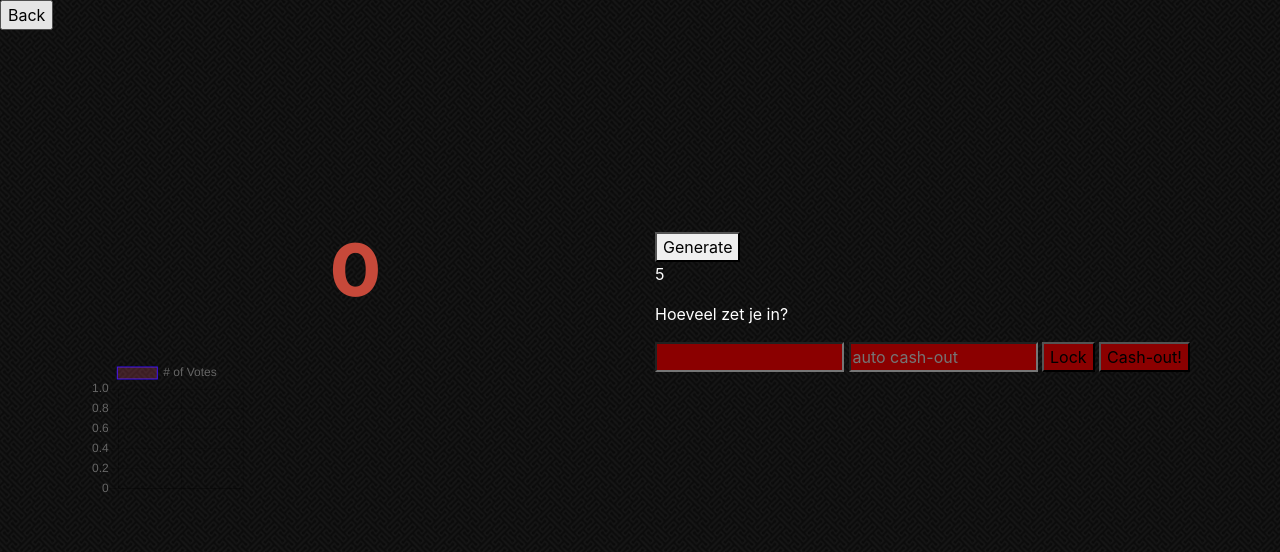
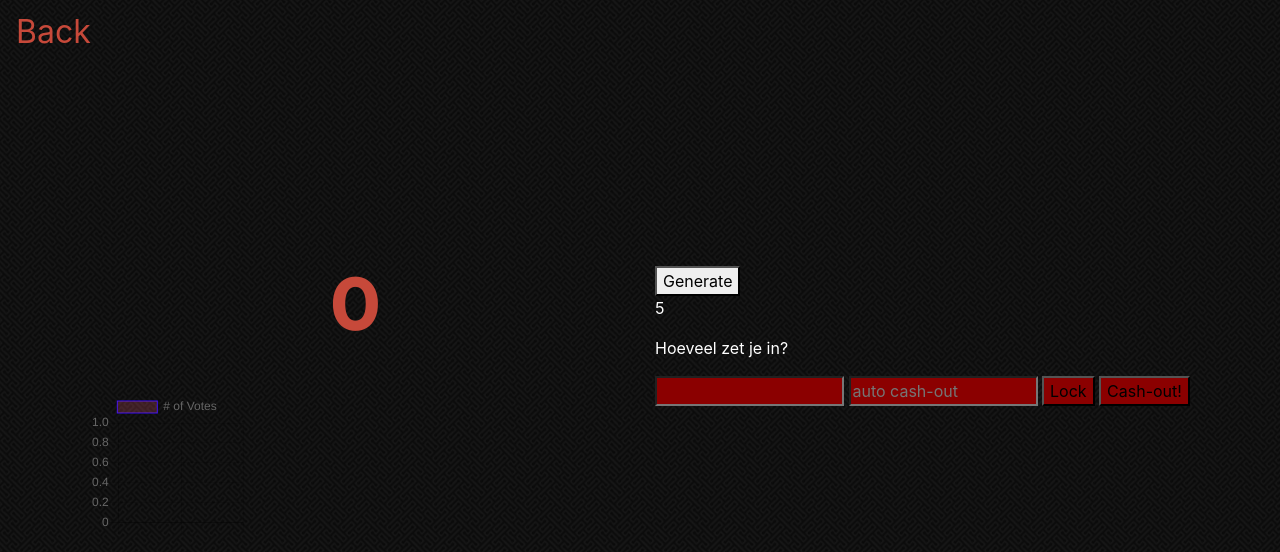
Before and after one commit to LuccaBoets/ChappieBet, a PHP site: page /Pages/Games/crash.php in a window 1280 px wide. Shown: the top 552 px of the page. Run offline with PHP 8.4, Linux system fonts and the light colour scheme; the visitor is signed in with stand-in values (Sample User, id 1); data that the repository does not hold is empty; some web fonts are replaced.

Commit message:
updated button

```diff
--- a/ChappieBet/Pages/MainCss.css
+++ b/ChappieBet/Pages/MainCss.css
@@ -13,6 +13,17 @@ h1 {
     font-family: 'Montserrat', -apple-system, BlinkMacSystemFont, 'Segoe UI', Roboto, 'Helvetica Neue', Arial, sans-serif, 'Apple Color Emoji', 'Segoe UI Emoji', 'Segoe UI Symbol', 'Noto Color Emoji';
     color: #C7493A;
 
+}
+
+input[type=submit]{
+    padding: 0;
+border: none;
+background: none;
+    color: #C7493A;
+    text-decoration: none;
+    display: block;
+    padding: .5rem 1rem;
+        font-size: 2rem;
 }
 
 .card {
```
